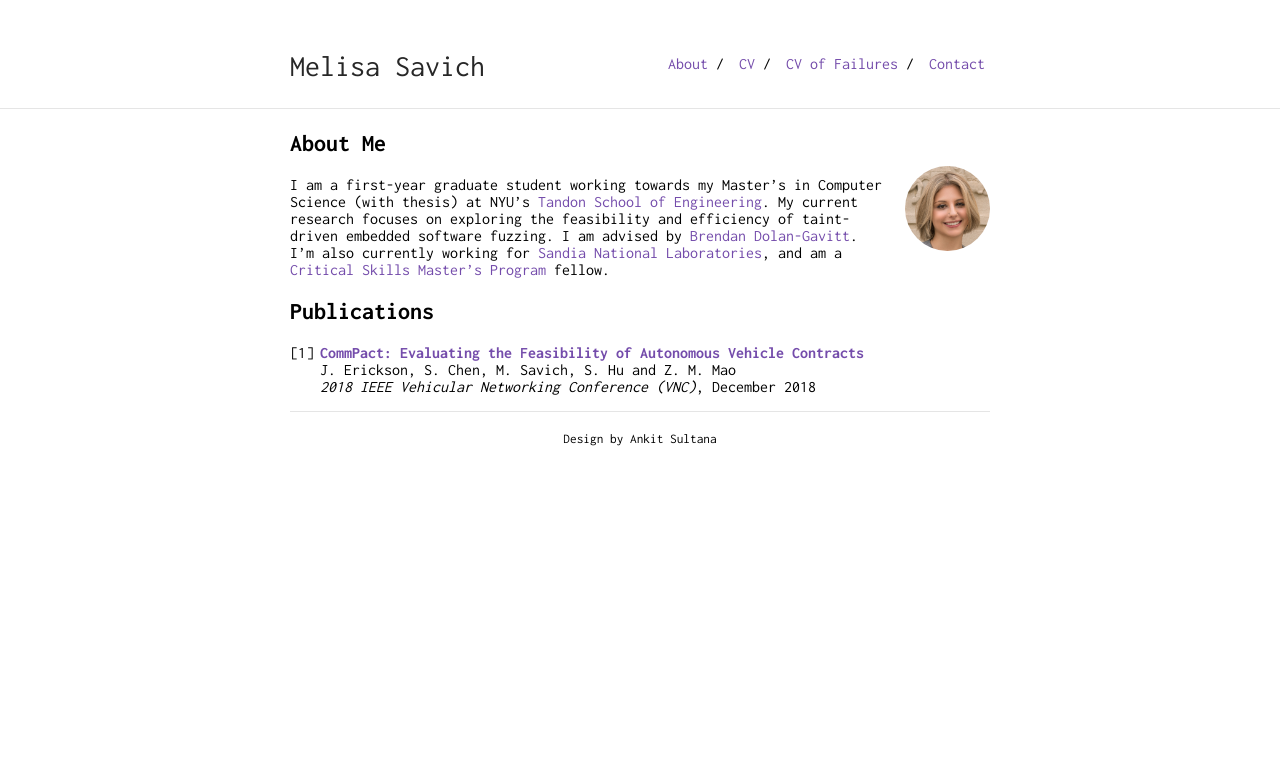
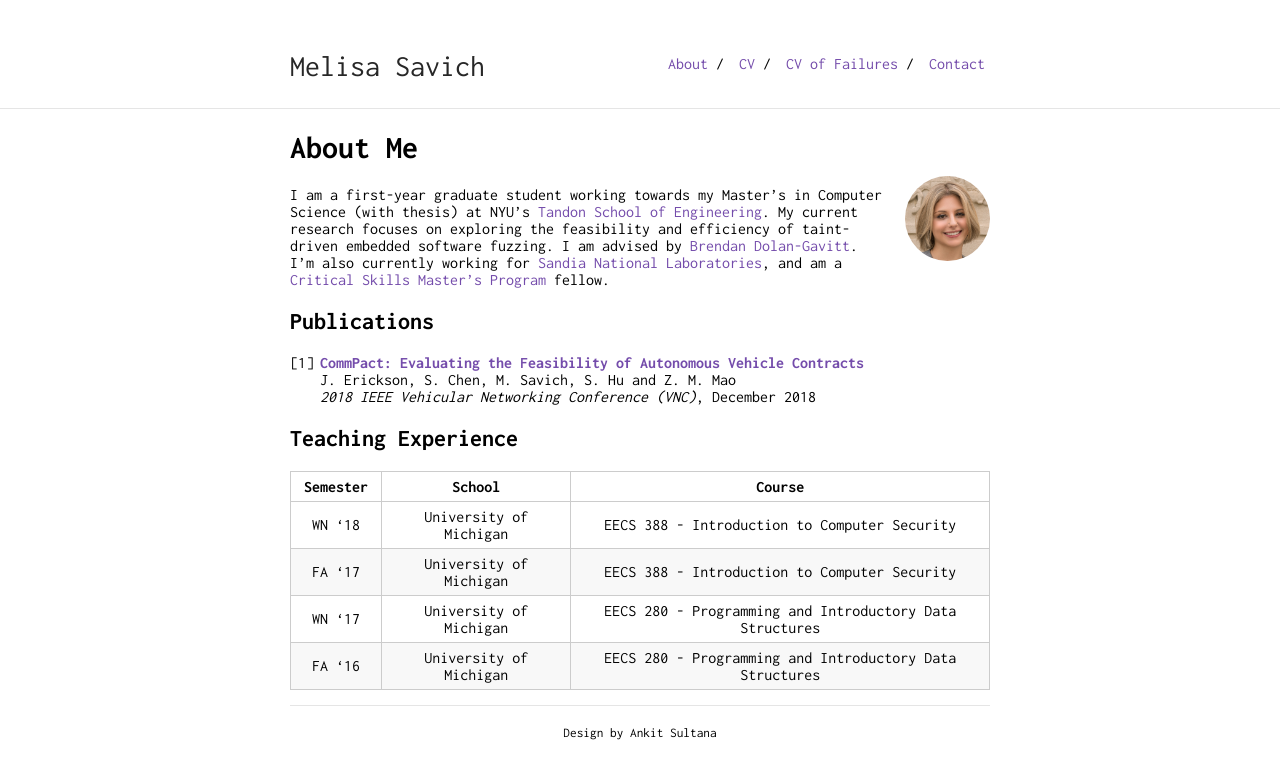
Before and after one commit to mksavic/mksavic.github.io, a Jekyll site: the page built from index.md, in a window 1280 px wide. Shown: the top 779 px of the page. Built offline with Jekyll 4.4.1, drawn with Linux system fonts in a browser that asks for light colours; our own code applies the rules of GitHub Pages for plain Markdown files.

Commit message:
add teaching experience

```diff
--- a/index.md
+++ b/index.md
@@ -2,7 +2,7 @@
 layout: default
 ---
 
-## About Me
+# About Me
 
 <img class="profile-picture" src="mksavic.jpg">
 
@@ -13,3 +13,12 @@ I am a first-year graduate student working towards my Master's in Computer Scien
 1. <a href="/pubs/CommPact.pdf" target="_blank">**CommPact: Evaluating the Feasibility of Autonomous Vehicle Contracts**</a>
    J. Erickson, S. Chen, M. Savich, S. Hu and Z. M. Mao
    *2018 IEEE Vehicular Networking Conference (VNC)*, December 2018
+
+## Teaching Experience
+
+| Semester |         School         |                         Course                          |
+|:--------:|:----------------------:|:-------------------------------------------------------:|
+|  WN '18  | University of Michigan |      EECS 388 - Introduction to Computer Security       |
+|  FA '17  | University of Michigan |      EECS 388 - Introduction to Computer Security       |
+|  WN '17  | University of Michigan | EECS 280 - Programming and Introductory Data Structures |
+|  FA '16  | University of Michigan | EECS 280 - Programming and Introductory Data Structures |
```
